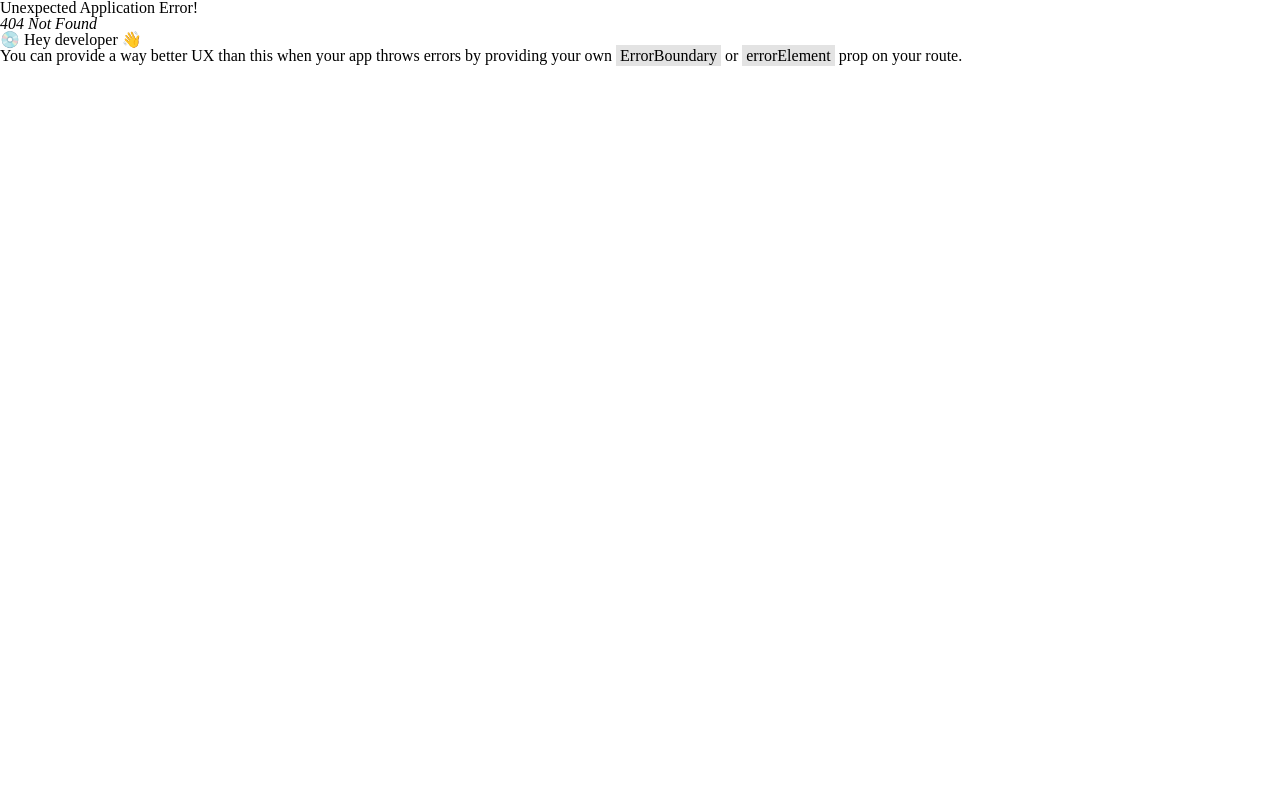
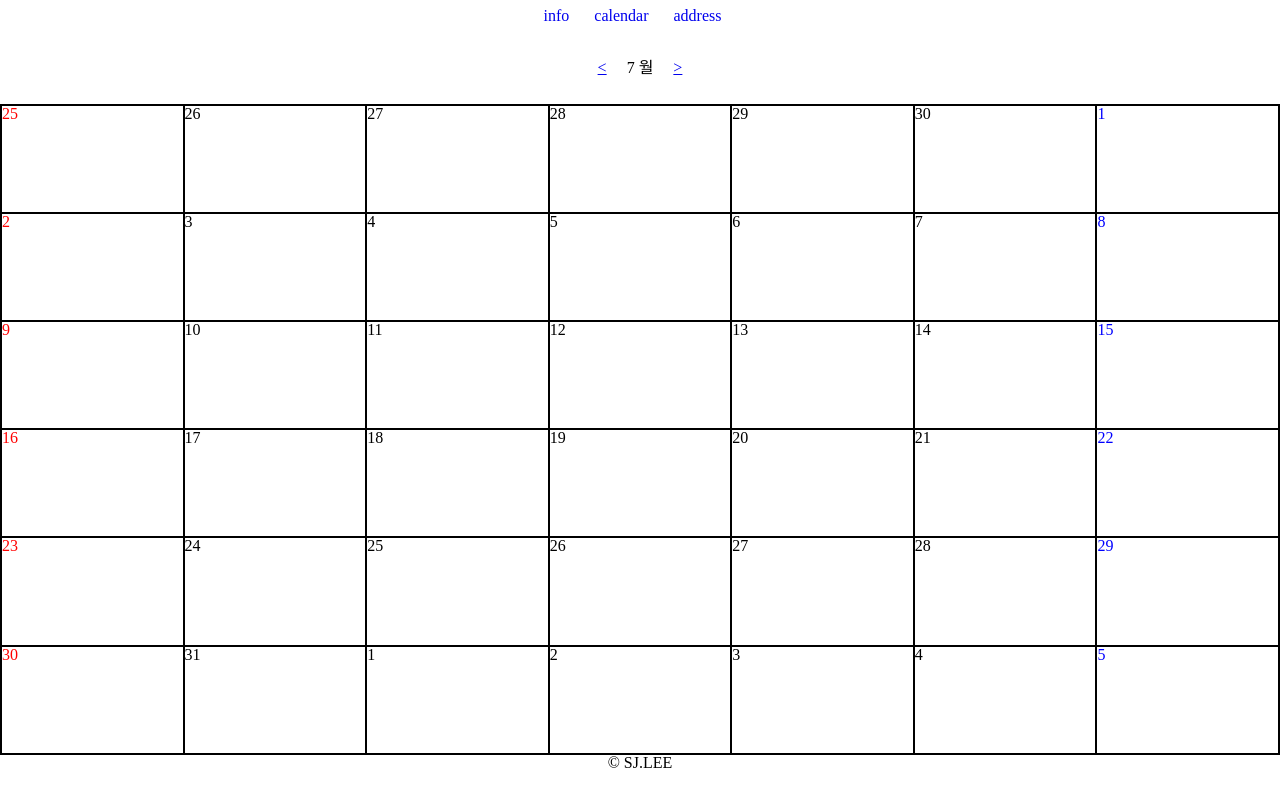
Before and after one commit to eagleduk/status-board, a React (Create React App) app: page /calendar/2023/7 in a window 1280 px wide. Before the commit this address had no page. Built offline with nearby package versions, Linux system fonts and the light colour scheme.

Commit message:
render calendar

```diff
--- a/src/components/Calendar.tsx
+++ b/src/components/Calendar.tsx
@@ -1,7 +1,20 @@
 import { useState, useEffect } from "react";
-import { useParams } from "react-router-dom";
+import { Link, useParams } from "react-router-dom";
 
 import { styled } from "styled-components";
+import Dates from "./Dates";
+
+const schedule = [
+  {
+    date: new Date(2023, 7, 19),
+    time: 10,
+    hour: 2,
+    place: "마루공원",
+    title: "title",
+    location: "",
+    team: "",
+  },
+];
 
 const CalendarWarpper = styled.div`
   width: 100%;
@@ -10,47 +23,62 @@ const CalendarWarpper = styled.div`
   flex-direction: column;
 `;
 
-const CalendarHeader = styled.p`
+const CalendarHeader = styled.div`
   width: 100%;
   height: 80px;
+  ul {
+    width: 100%;
+    height: 100%;
+    display: flex;
+    flex-direction: row;
+    justify-content: center;
+    align-items: center;
+    gap: 20px;
+  }
 `;
 
 const CalendarBody = styled.div`
   width: 100%;
   height: 100%;
   display: grid;
-  grid-template-rows: repeat(6, 1fr);
+  grid-template-rows: repeat(auto-fill, 1fr);
   grid-template-columns: repeat(7, 1fr);
+  border-width: 1px;
+  border-style: solid;
+  border-color: "black";
+  box-sizing: border-box;
 `;
+
+type typeOfDates = {
+  time: number;
+  date: number;
+  day: number;
+};
+
 function Calendar() {
-  let { month } = useParams();
-  if (!month) month = String(new Date().getMonth());
+  const { year = new Date().getFullYear(), month = new Date().getMonth() } =
+    useParams();
 
-  const [viewDate, setViewDate] = useState(
-    new Date(new Date().setMonth(+month - 1))
-  );
-
-  console.log(month, "viewDate", viewDate);
-
-  const [prevDates, setPrevDates] = useState<number[]>([]);
-  const [nextDates, setNextDates] = useState<number[]>([]);
-  const [endDate, setEndDate] = useState(0);
+  const [prevDates, setPrevDates] = useState<typeOfDates[]>([]);
+  const [currentDates, setCurrentDates] = useState<typeOfDates[]>([]);
+  const [nextDates, setNextDates] = useState<typeOfDates[]>([]);
 
   useEffect(() => {
-    console.log(viewDate);
+    const viewDate = new Date(+year, +month - 1, 1);
+
     const startDay = new Date(
       viewDate.getFullYear(),
       viewDate.getMonth(),
       1
     ).getDay();
 
-    console.log(startDay);
-
     setPrevDates([]);
     for (let i = 0; i < startDay; i++) {
       let date = new Date(viewDate.getFullYear(), viewDate.getMonth(), 0 - i);
-      console.log(i, "++++++", date);
-      setPrevDates((current) => [date.getDate(), ...current]);
+      setPrevDates((current) => [
+        { time: date.getTime(), date: date.getDate(), day: date.getDay() },
+        ...current,
+      ]);
     }
 
     const currentMonth = viewDate.getMonth();
@@ -58,37 +86,69 @@ function Calendar() {
 
     const currentEndDate = new Date(viewDate.getFullYear(), nextMonth, 0);
 
-    // setMonth(currentMonth);
-    setEndDate(currentEndDate.getDate());
+    setCurrentDates([]);
+    for (let i = 1; i <= currentEndDate.getDate(); i++) {
+      let date = new Date(viewDate.getFullYear(), viewDate.getMonth(), i);
+      setCurrentDates((current) => [
+        ...current,
+        { time: date.getTime(), date: date.getDate(), day: date.getDay() },
+      ]);
+    }
 
     const endDay = currentEndDate.getDay();
 
     setNextDates([]);
-    for (let i = endDay; i < 7; i++) {
+    for (let i = 0; i < 7 - endDay - 1; i++) {
       let date = new Date(
         viewDate.getFullYear(),
         viewDate.getMonth() + 1,
         1 + i
       );
-      setNextDates((current) => [date.getDate(), ...current]);
+      setNextDates((current) => [
+        ...current,
+        { time: date.getTime(), date: date.getDate(), day: date.getDay() },
+      ]);
     }
-  }, [viewDate]);
+  }, [year, month]);
 
-  console.log(viewDate, prevDates);
+  const prevLinkPath = () => {
+    return `/calendar/${+month === 1 ? +year - 1 : year}/${
+      +month === 1 ? 12 : +month - 1
+    }`;
+  };
+  const nextLinkPath = () => {
+    return `/calendar/${+month === 12 ? +year + 1 : year}/${
+      +month === 12 ? 1 : +month + 1
+    }`;
+  };
   return (
     <CalendarWarpper>
-      <CalendarHeader> {viewDate.getMonth() + 1} 월</CalendarHeader>
+      <CalendarHeader>
+        <ul>
+          <li>
+            <Link to={prevLinkPath()}>
+              <span>{"<"}</span>
+            </Link>
+          </li>
+          <li>{month} 월</li>
+          <li>
+            <Link to={nextLinkPath()}>
+              <span>{">"}</span>{" "}
+            </Link>
+          </li>
+        </ul>
+      </CalendarHeader>
       <CalendarBody>
-        {prevDates.map((date) => {
-          return <div key={date}>{date}</div>;
+        {prevDates.map(({ time, date, day }) => {
+          return <Dates key={time} date={date} day={day} />;
         })}
-        {Array(endDate)
-          .fill(0)
-          .map((arr, index) => {
-            return <div key={index}>{index + 1}</div>;
-          })}
-        {nextDates.map((date) => {
-          return <div key={date}>{date}</div>;
+
+        {currentDates.map(({ time, date, day }) => {
+          return <Dates key={time} date={date} day={day} />;
+        })}
+
+        {nextDates.map(({ time, date, day }) => {
+          return <Dates key={time} date={date} day={day} />;
         })}
       </CalendarBody>
     </CalendarWarpper>
--- /dev/null
+++ b/src/components/Dates.tsx
@@ -0,0 +1,16 @@
+import { styled } from "styled-components";
+
+const DatesStyled = styled.div<{ $day: number }>`
+  color: ${(props) =>
+    props.$day === 0 ? "red" : props.$day === 6 ? "blue" : "black"};
+  border-width: 1px;
+  border-style: solid;
+  border-color: black;
+  box-sizing: border-box;
+`;
+
+function Dates({ date, day }: { date: number; day: number }) {
+  return <DatesStyled $day={day}>{date}</DatesStyled>;
+}
+
+export default Dates;
--- a/src/layouts/Footer.tsx
+++ b/src/layouts/Footer.tsx
@@ -3,6 +3,7 @@ import { styled } from "styled-components";
 const FooterStyled = styled.footer`
   width: 100%;
   height: 50px;
+  text-align: center;
 `;
 
 function Footer() {
--- a/src/layouts/Header.tsx
+++ b/src/layouts/Header.tsx
@@ -1,3 +1,4 @@
+import { useState, useEffect } from "react";
 import { Link } from "react-router-dom";
 import { styled } from "styled-components";
 
@@ -35,6 +36,16 @@ const HeaderStyled = styled.header`
 `;
 
 function Header() {
+  const [year, setYear] = useState(0);
+  const [month, setMonth] = useState(0);
+
+  useEffect(() => {
+    const date = new Date();
+
+    setYear(date.getFullYear());
+    setMonth(date.getMonth());
+  }, []);
+
   return (
     <HeaderStyled>
       <nav>
@@ -43,7 +54,7 @@ function Header() {
             <Link to="/info">info</Link>
           </li>
           <li>
-            <Link to="/calendar">calendar</Link>
+            <Link to={`/calendar/${year}/${month + 1}`}>calendar</Link>
           </li>
           <li>
             <Link to="/address">address</Link>
--- a/src/layouts/Main.tsx
+++ b/src/layouts/Main.tsx
@@ -4,6 +4,7 @@ import { styled } from "styled-components";
 const MainStyled = styled.main`
   width: 100%;
   height: 100%;
+  min-width: 400px;
 `;
 
 function Main() {
--- a/src/router/router.tsx
+++ b/src/router/router.tsx
@@ -14,7 +14,7 @@ const Router = createBrowserRouter([
         element: <h1>info</h1>,
       },
       {
-        path: "/calendar/:month",
+        path: "/calendar/:year/:month",
         element: <Calendar />,
       },
       {
```
Also changed, not shown: 1 other file (tests, documents, lock files or other folders).
